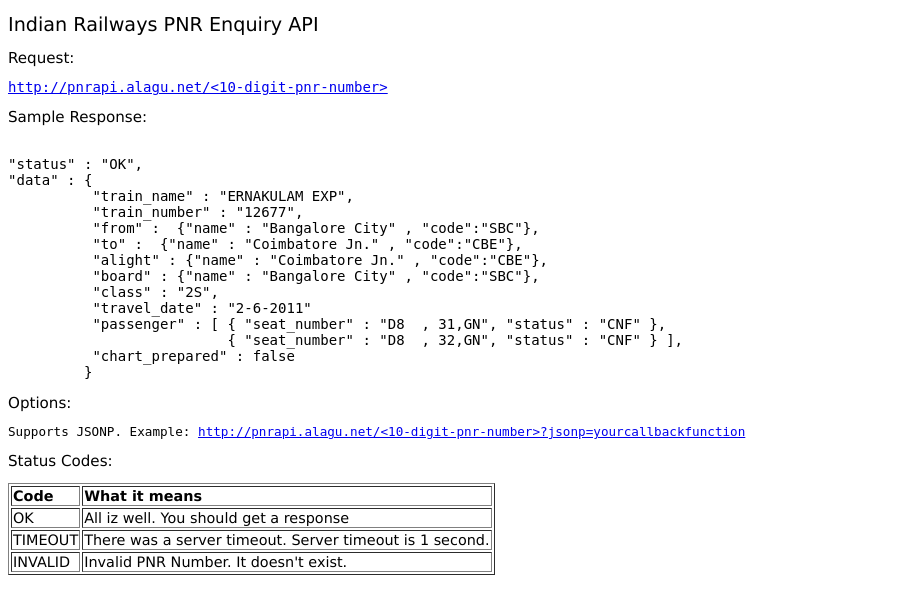
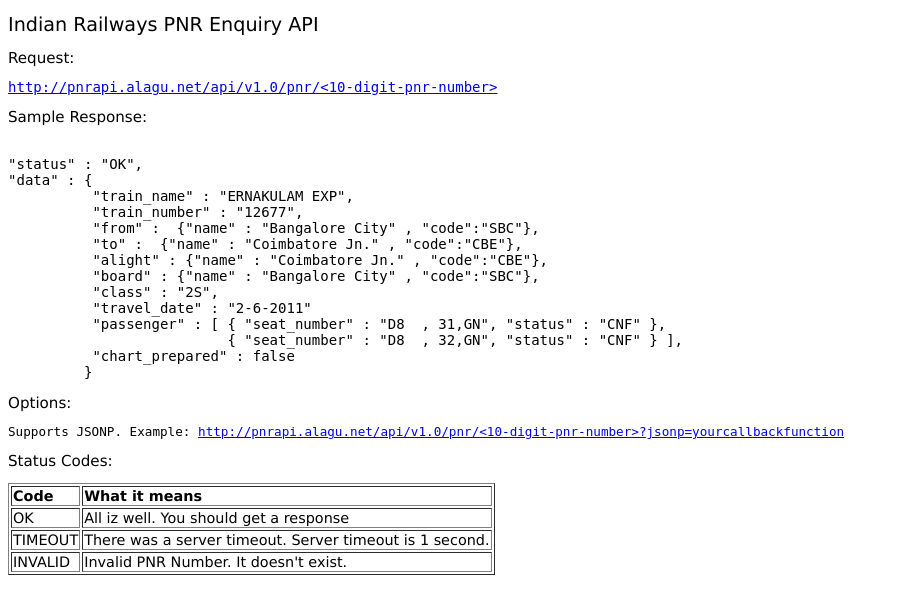
Before and after one commit to alagu/pnrapi, a Django app: page / in a window 1280 px wide. Shown: the top 614 px of the page, without its empty margins (0-898 px from the left). Run offline with Django 3.2, Linux system fonts and the light colour scheme; parts of the project's set-up code (start-up, migrations or seed data) failed here and were passed over.

Commit message:
fix wrong urls

```diff
--- a/application/templates/index.html
+++ b/application/templates/index.html
@@ -46,7 +46,7 @@
     <h1>Indian Railways PNR Enquiry API</h1>
     <div class="endpoint">
       <div>
-        <h2>Request:</h2> <div class="code"><a href="http://pnrapi.alagu.net/api/v1.0/pnr/4541990940">http://pnrapi.alagu.net/<10-digit-pnr-number></a></div>
+        <h2>Request:</h2> <div class="code"><a href="http://pnrapi.alagu.net/api/v1.0/pnr/4541990940">http://pnrapi.alagu.net/api/v1.0/pnr/<10-digit-pnr-number></a></div>
       </div>
       <div>
         <h2>Sample Response:</h2>
@@ -71,7 +71,7 @@
       <div>
         <h2> Options:</h2>
         <div>
-          <div class="code">Supports JSONP. Example: <a href="http://pnrapi.alagu.net/4541990940?jsonp=parseJSON">http://pnrapi.alagu.net/<10-digit-pnr-number>?jsonp=yourcallbackfunction</a></div>
+          <div class="code">Supports JSONP. Example: <a href="http://pnrapi.alagu.net/api/v1.0/pnr/4541990940?jsonp=parseJSON">http://pnrapi.alagu.net/api/v1.0/pnr/<10-digit-pnr-number>?jsonp=yourcallbackfunction</a></div>
         </div>
       </div>
       <div>
```
